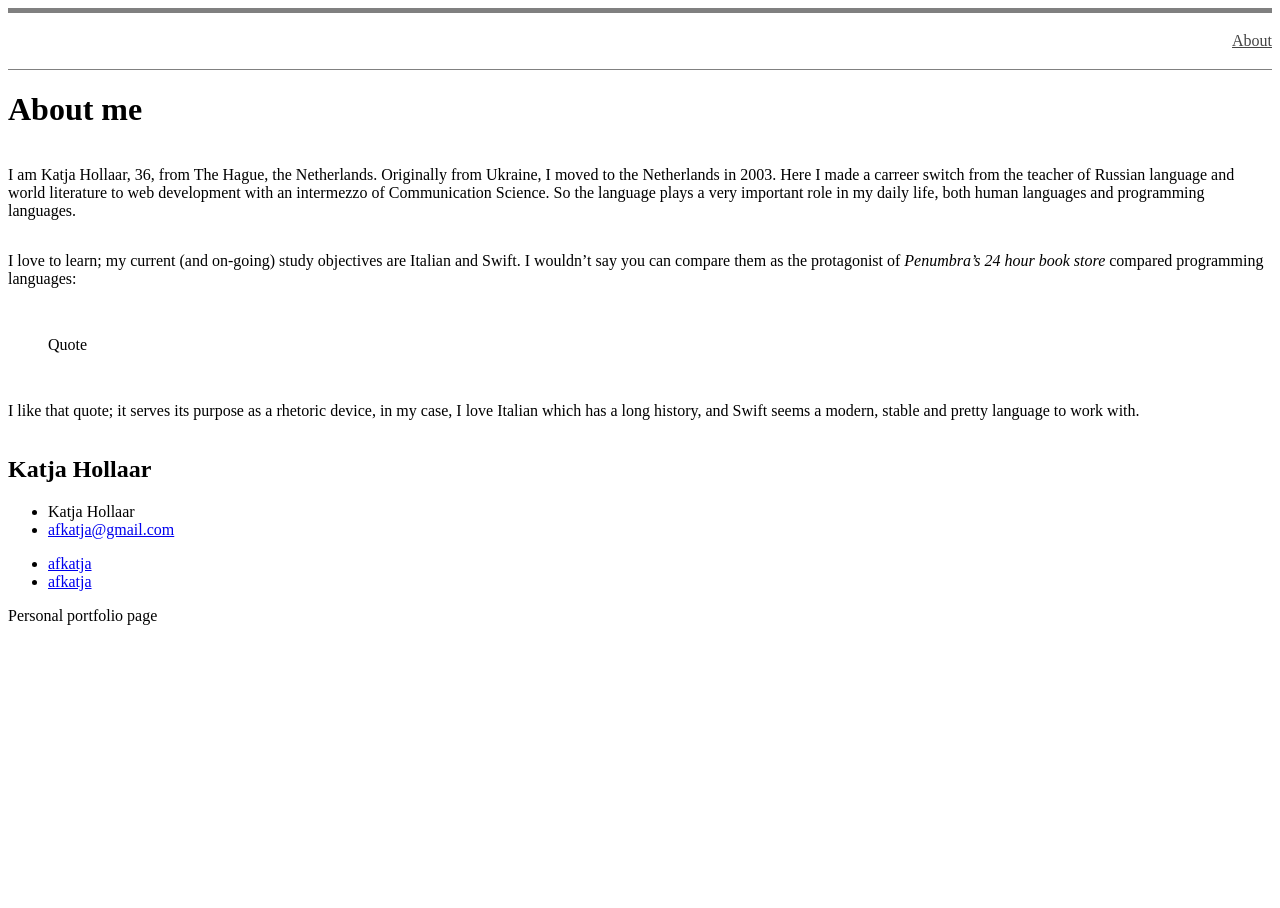
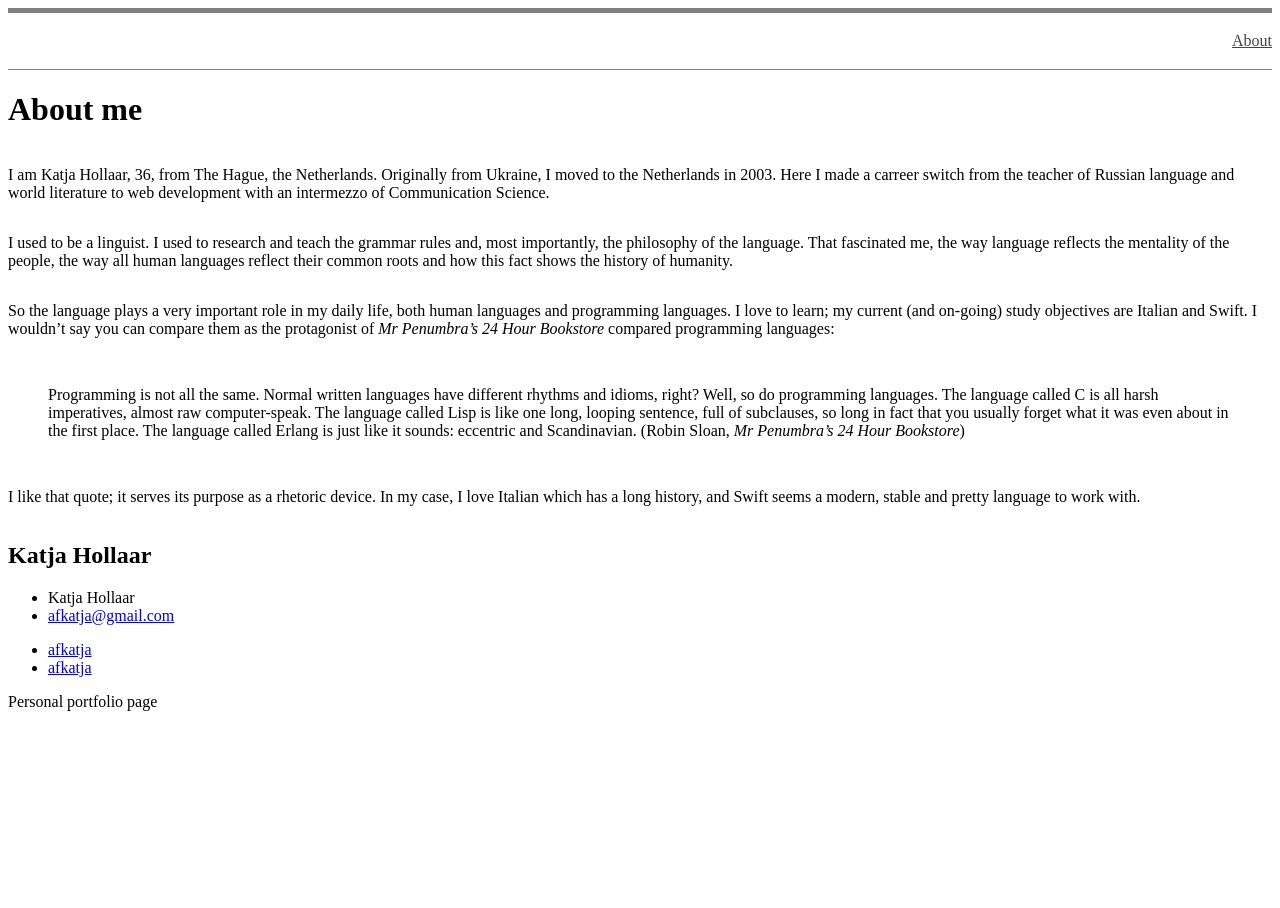
Before and after one commit to afkatja/afkatja.github.io, a Jekyll site: the page built from _pages/about.md, in a window 1280 px wide. Built offline with Jekyll 4.4.1, drawn with Linux system fonts in a browser that asks for light colours.

Commit message:
Update about.md

```diff
--- a/_pages/about.md
+++ b/_pages/about.md
@@ -5,10 +5,13 @@ permalink: /about/
 ---
 
 # About me
-I am Katja Hollaar, 36, from The Hague, the Netherlands. Originally from Ukraine, I moved to the Netherlands in 2003. Here I made a carreer switch from the teacher of Russian language and world literature to web development with an intermezzo of Communication Science. So the language plays a very important role in my daily life, both human languages and programming languages.
+I am Katja Hollaar, 36, from The Hague, the Netherlands. Originally from Ukraine, I moved to the Netherlands in 2003. Here I made a carreer switch from the teacher of Russian language and world literature to web development with an intermezzo of Communication Science.
 
-I love to learn; my current (and on-going) study objectives are Italian and Swift. I wouldn't say you can compare them as the protagonist of _Penumbra's 24 hour book store_ compared programming languages:
+I used to be a linguist. I used to research and teach the grammar rules and, most importantly, the philosophy of the language. That fascinated me, the way language reflects the mentality of the people, the way all human languages reflect their common roots and how this fact shows the history of humanity.
 
-> Quote
+ So the language plays a very important role in my daily life, both human languages and programming languages. I love to learn; my current (and on-going) study objectives are Italian and Swift. I wouldn't say you can compare them as the protagonist of _Mr Penumbra's 24 Hour Bookstore_ compared programming languages:
 
-I like that quote; it serves its purpose as a rhetoric device, in my case, I love Italian which has a long history, and Swift seems a modern, stable and pretty language to work with.
+> Programming is not all the same. Normal written languages have different rhythms and idioms, right? Well, so do programming languages. The language called C is all harsh imperatives, almost raw computer-speak. The language called Lisp is like one long, looping sentence, full of subclauses, so long in fact that you usually forget what it was even about in the first place. The language called Erlang is just like it sounds: eccentric and Scandinavian.
+(Robin Sloan, _Mr Penumbra's 24 Hour Bookstore_)
+
+I like that quote; it serves its purpose as a rhetoric device. In my case, I love Italian which has a long history, and Swift seems a modern, stable and pretty language to work with.
```
